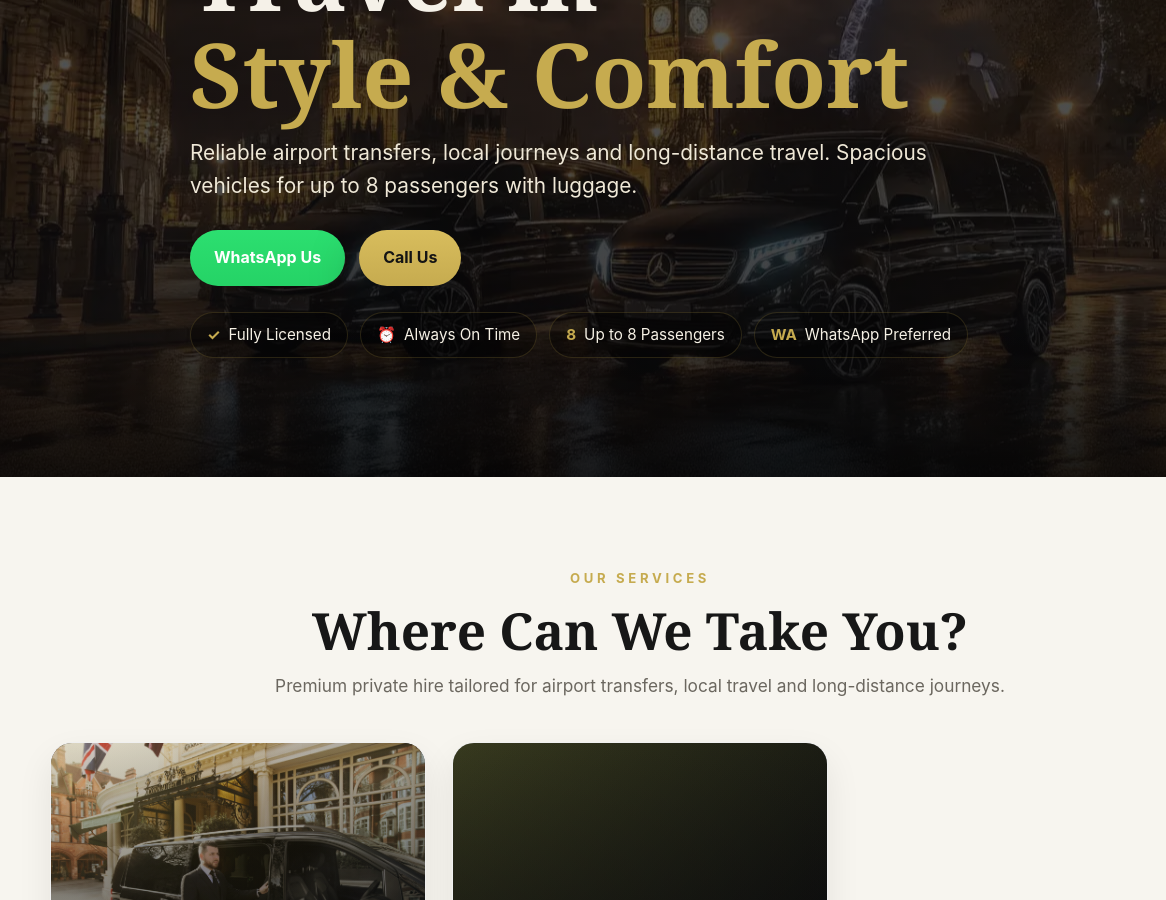
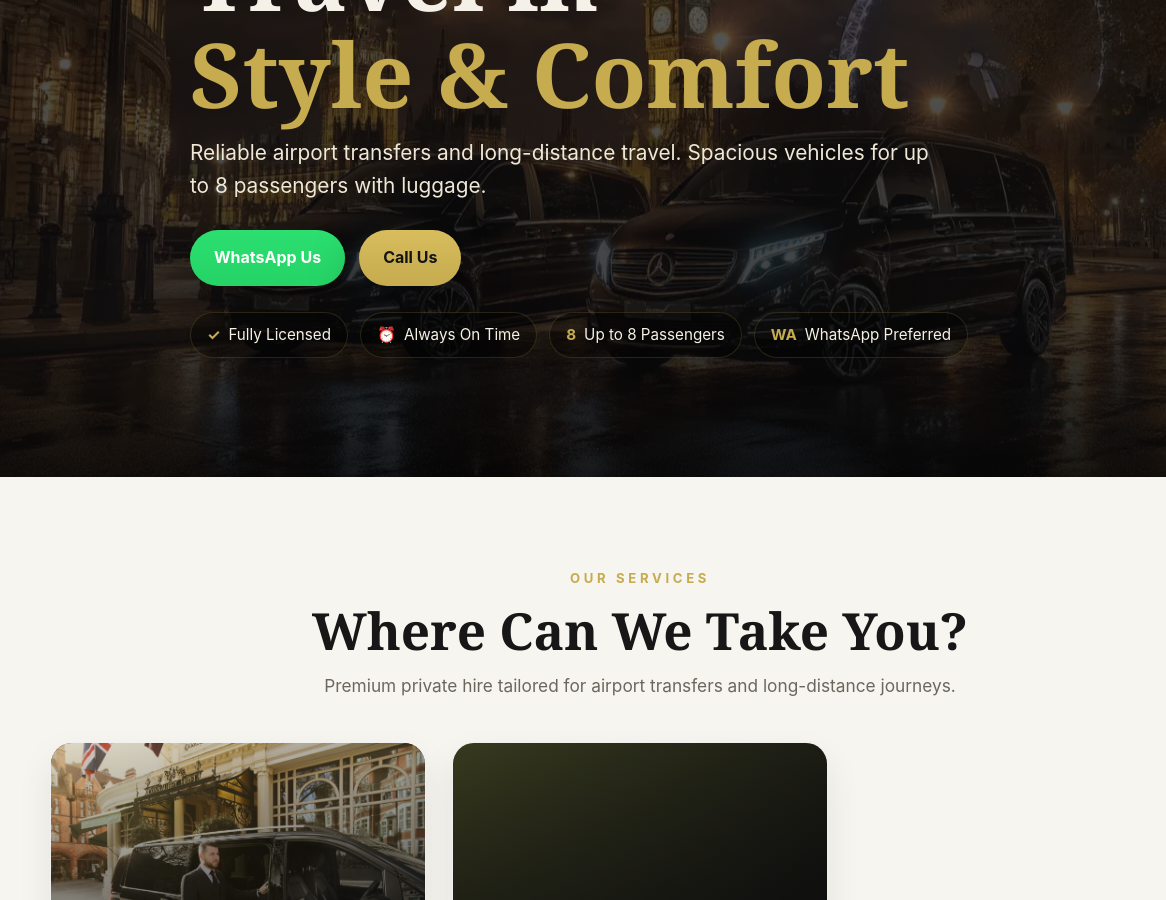
Before and after one commit to AkilMub/amazingcar, a plain HTML site: page index.html in a window 1280 px wide. Shown: the part 360-1260 px from the top of the page, 0-1166 px from the left. Drawn offline with Linux system fonts and the light colour scheme.

Commit message:
got rid of local journey

```diff
--- a/index.html
+++ b/index.html
@@ -7,7 +7,7 @@
   <title>Amazing Car | Premium Private Hire London</title>
   <meta
     name="description"
-    content="Amazing Car offers premium private hire, airport transfers, local journeys and long-distance travel. WhatsApp is our main and preferred contact method."
+    content="Amazing Car offers premium private hire, airport transfers, and long-distance travel. WhatsApp is our main and preferred contact method."
   />
   <style>
     :root {
@@ -766,7 +766,7 @@
             <span class="highlight">Style &amp; Comfort</span>
           </h1>
           <p>
-            Reliable airport transfers, local journeys and long-distance travel.
+            Reliable airport transfers and long-distance travel.
             Spacious vehicles for up to 8 passengers with luggage.
           </p>
 
@@ -798,7 +798,7 @@
           <div class="eyebrow">Our Services</div>
           <h2>Where Can We Take You?</h2>
           <p>
-            Premium private hire tailored for airport transfers, local travel and long-distance journeys.
+            Premium private hire tailored for airport transfers and long-distance journeys.
           </p>
         </div>
 
```
